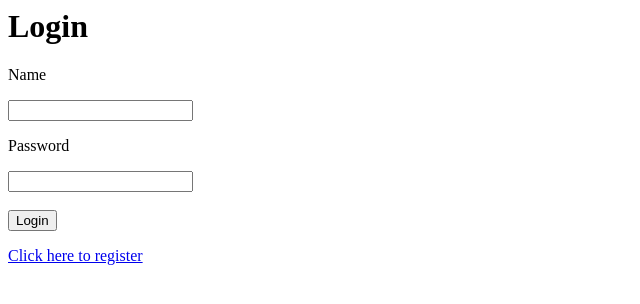
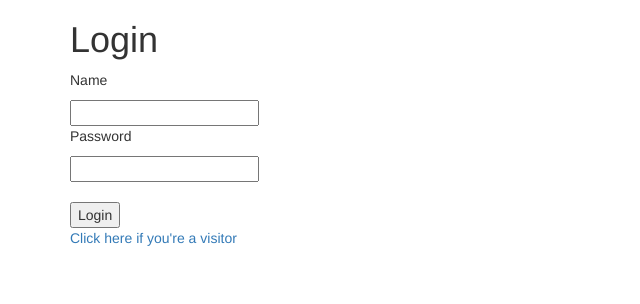
Before and after one commit to eprouty/the_wheel, a Flask app: page /login in a window 1280 px wide. Shown: the top 304 px of the page, without its empty margins (0-640 px from the left). Run offline with Flask 2, Linux system fonts and the light colour scheme; some libraries are stand-ins or nearby versions.

Commit message:
Couple tweaks for visiting and registering

```diff
--- a/templates/login.html
+++ b/templates/login.html
@@ -1,3 +1,7 @@
+{% extends "base.html" %}
+
+{% block content %}
+<div class="container">
     <h1>Login</h1>
     <form action="/login" method="post">
         <p>Name</p>
@@ -10,4 +14,6 @@
         <input type="submit" value="Login">
     </form>
 
-<a href="/register">Click here to register</a>
+    <a href="/visitor">Click here if you're a visitor</a>
+</div>
+{% endblock %}
--- a/the_wheel/handlers/login.py
+++ b/the_wheel/handlers/login.py
@@ -29,7 +29,7 @@ def setup_login(app):
         name = StringField('name', validators=[InputRequired(), Length(max=30)])
         password = PasswordField('password', validators=[InputRequired(), Length(min=3, max=20)])
 
-    @app.route('/register', methods=['GET', 'POST'])
+    @app.route('/register_a_new_user', methods=['GET', 'POST'])
     def register():
         form = RegForm()
         if request.method == 'POST':
```
Lines whose indentation alone changed are shown as unchanged.
